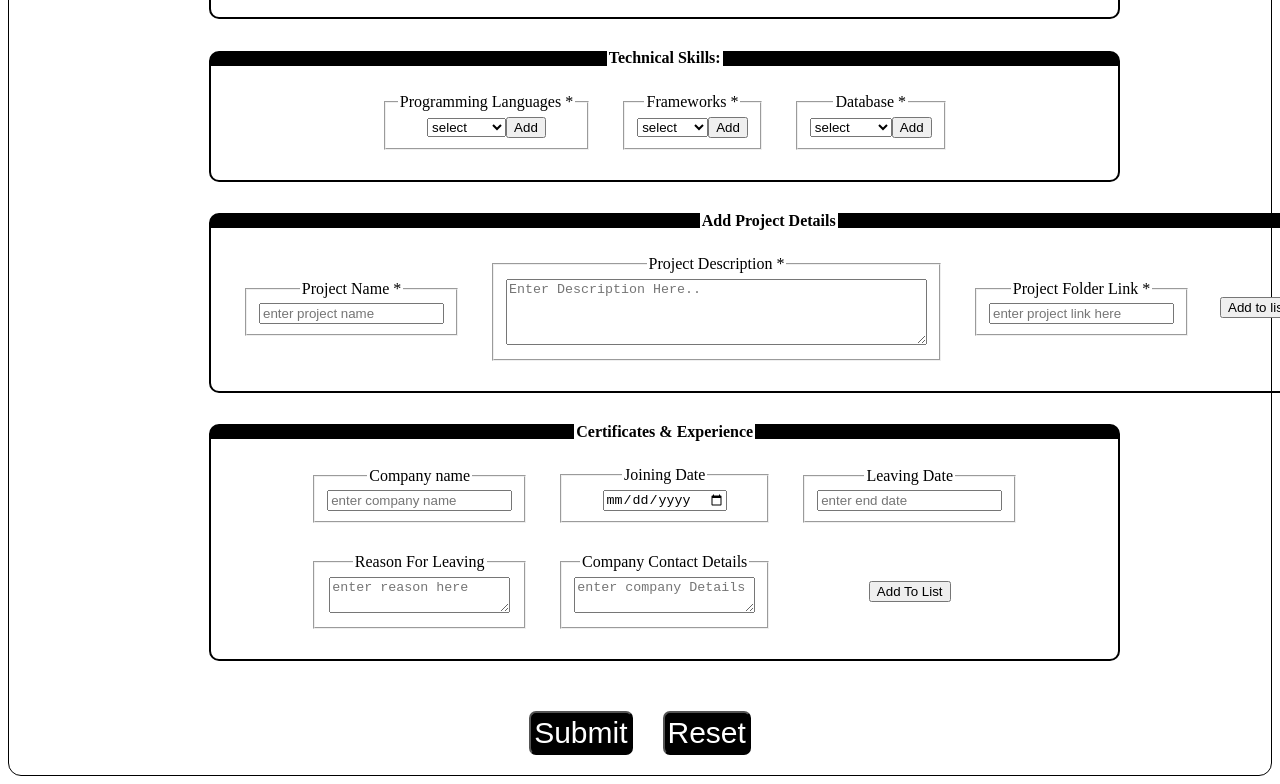
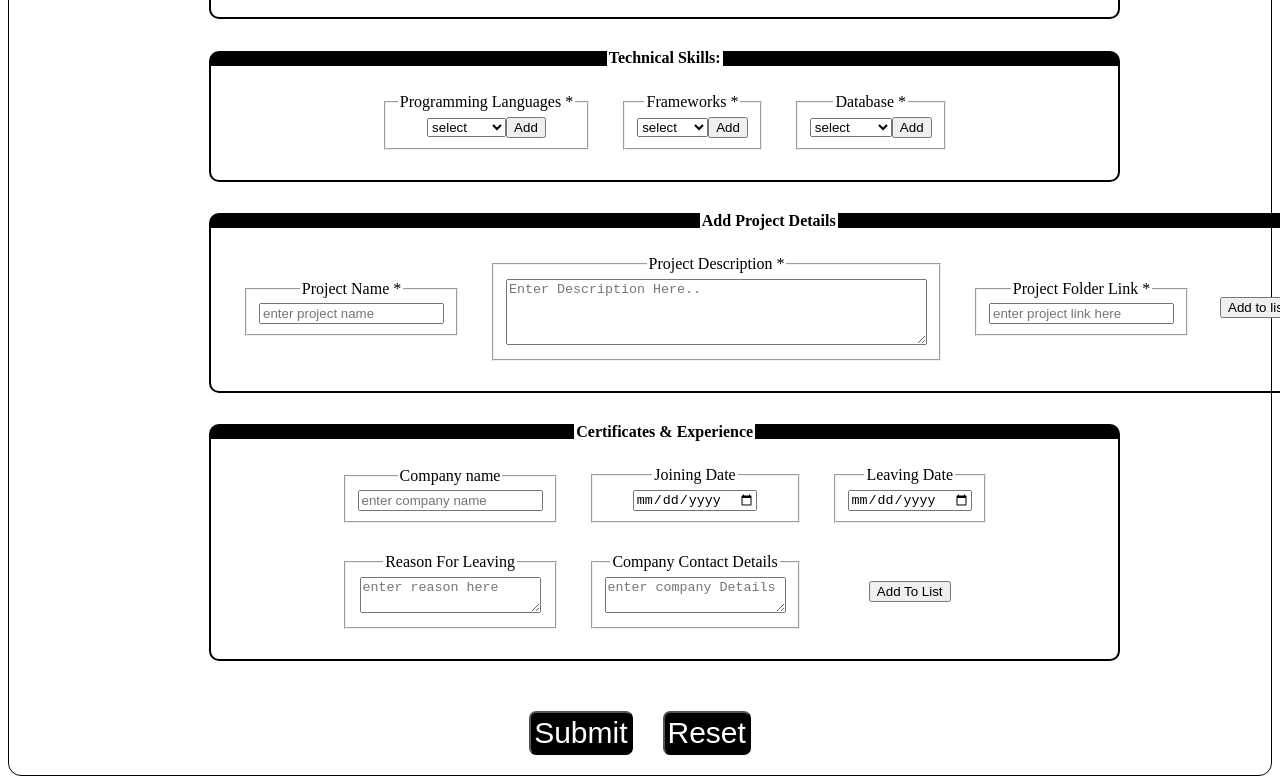
Before and after one commit to Malaviya-Ravi/Training, a plain HTML site: page 06-08-2021/index.html in a window 1280 px wide. Shown: the part 1048-1832 px from the top of the page. Drawn offline with Linux system fonts and the light colour scheme.

Commit message:
form done 06-08-2021 final commit 23

```diff
--- a/06-08-2021/index.html
+++ b/06-08-2021/index.html
@@ -410,7 +410,7 @@
               <td>
                 <fieldset>
                   <legend>Leaving Date</legend>
-                  <input type="text" placeholder="enter end date" />
+                  <input type="date" placeholder="enter end date" />
                 </fieldset>
               </td>
             </tr>
```
